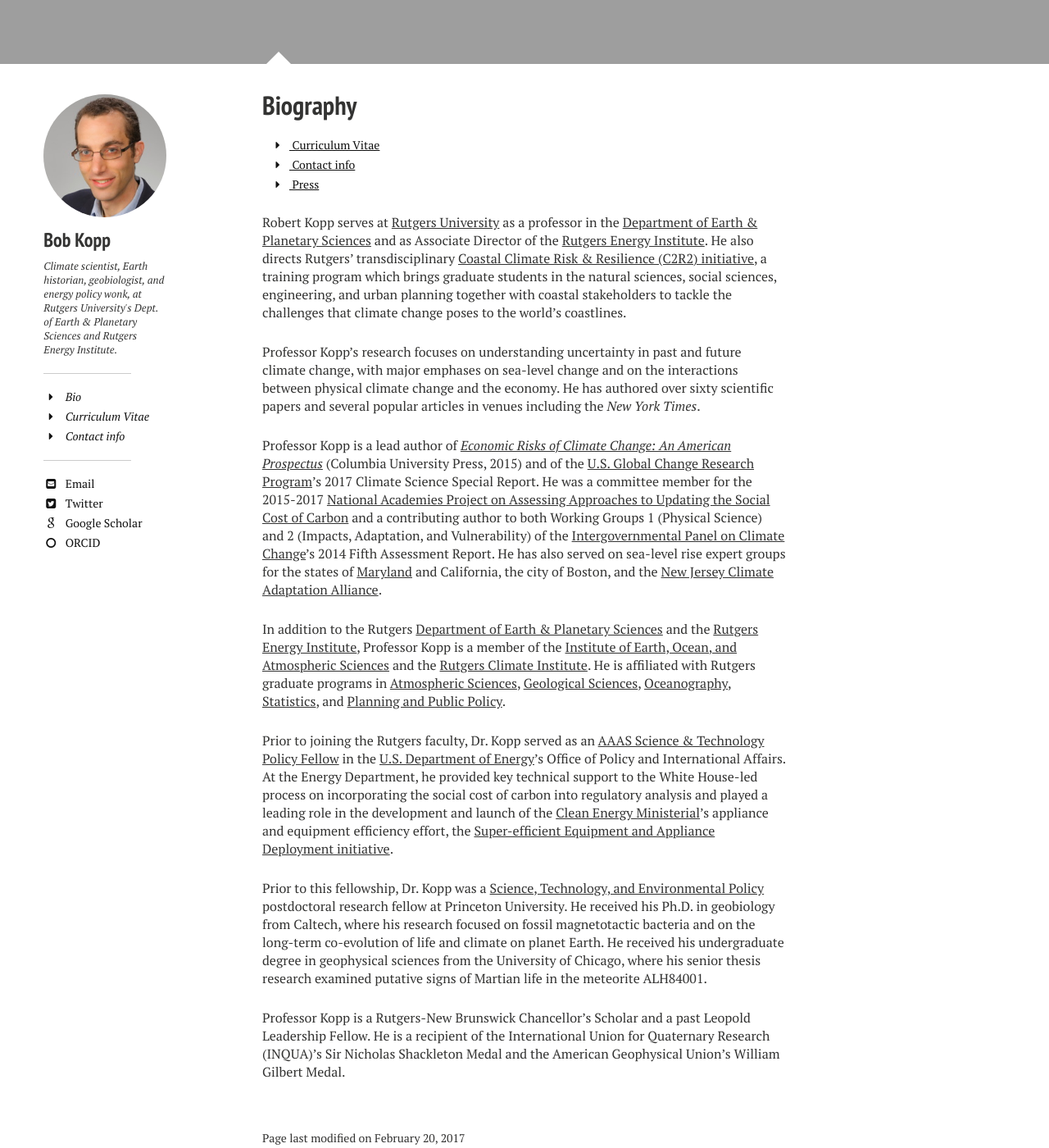
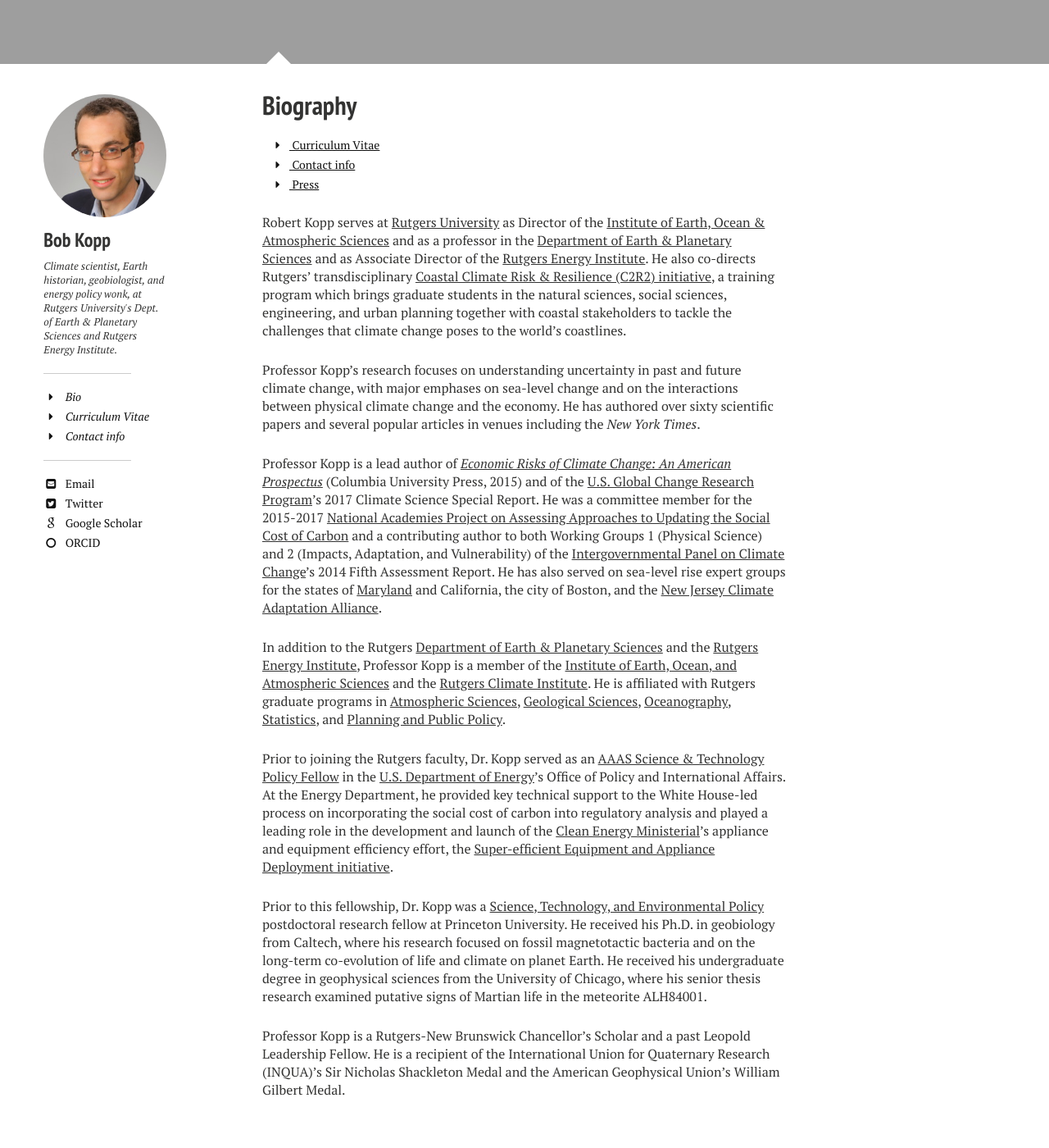
Before and after one commit to mrke/bobkopp.github.io, a Jekyll site: the page built from about/index.md, in a window 1280 px wide and 1400 px high, scrolled down 966 px. Shown: the whole window at 82% size. Built offline with Jekyll 4.4.1, drawn with Linux system fonts in a browser that asks for light colours; nearby versions of some CDN libraries.

Commit message:
KSR talk

```diff
--- a/about/index.md
+++ b/about/index.md
@@ -2,7 +2,7 @@
 layout: page
 title: Biography
 tags: [about]
-modified: February 20 2017
+modified: July 1 2017
 comments: false
 share: false
 image:
@@ -23,8 +23,8 @@
 </p>
 </div>
 
-Robert Kopp serves at [Rutgers University](http://www.rutgers.edu/) as a professor in the [Department of Earth & Planetary Sciences](http://geology.rutgers.edu/) and as Associate Director of
-the [Rutgers Energy Institute](http://rei.rutgers.edu/). He also directs Rutgers' transdisciplinary [Coastal Climate Risk & Resilience (C2R2) initiative](http://c2r2.rutgers.edu), a training program which brings graduate students in the natural sciences, social sciences, engineering, and urban planning together with coastal stakeholders to tackle the challenges that climate change poses to the world's coastlines.
+Robert Kopp serves at [Rutgers University](http://www.rutgers.edu/) as Director of the [Institute of Earth, Ocean & Atmospheric Sciences](http://eoas.rutgers.edu/) and as a professor in the [Department of Earth & Planetary Sciences](http://geology.rutgers.edu/) and as Associate Director of
+the [Rutgers Energy Institute](http://rei.rutgers.edu/). He also co-directs Rutgers' transdisciplinary [Coastal Climate Risk & Resilience (C2R2) initiative](http://c2r2.rutgers.edu), a training program which brings graduate students in the natural sciences, social sciences, engineering, and urban planning together with coastal stakeholders to tackle the challenges that climate change poses to the world's coastlines.
 
 Professor Kopp's research focuses on understanding uncertainty in past and future climate change, with major emphases on sea-level change and on the interactions between physical climate change and the economy. He has authored over sixty scientific papers and several popular articles in venues including the _New York Times_.
 
```
Also changed, not shown: index.md (+2 -2 lines), presentations/index.md (+3 -1 lines).
